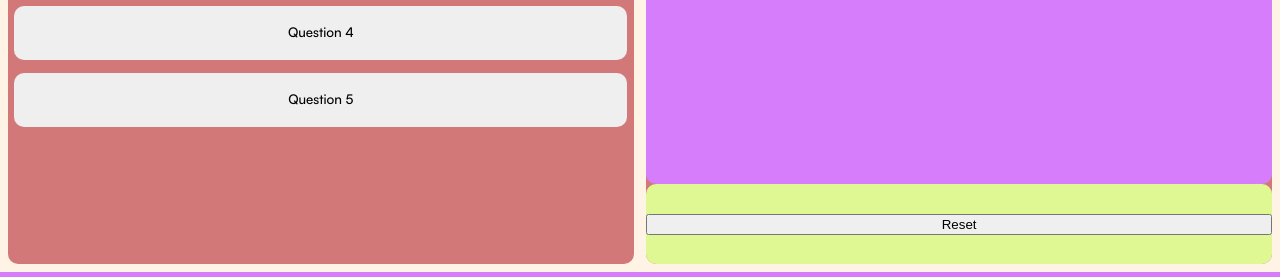
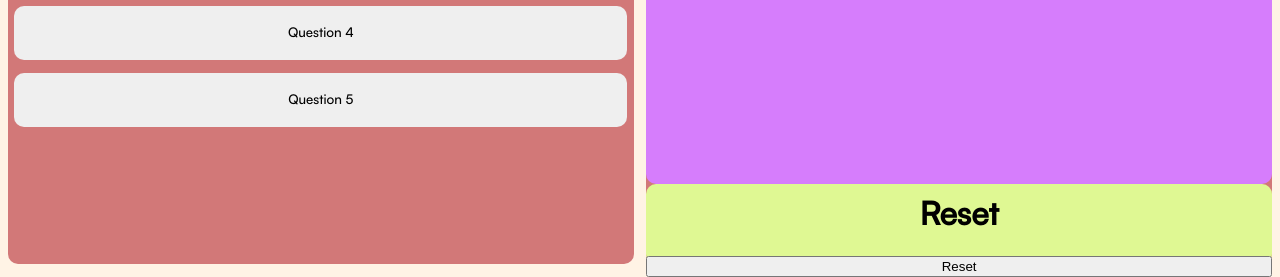
Before and after one commit to rachel-pu/WiNG.it-hackathon, a Flask app: page /results in a window 1280 px wide. Shown: the part 544-821 px from the top of the page. Run offline with Flask 3, Linux system fonts and the light colour scheme.

Commit message:
more styling for result.html; reset button goes to instruction page

```diff
--- a/templates/results.html
+++ b/templates/results.html
@@ -28,6 +28,7 @@
 
         </div>
         <div class="reset-div">
+            <h1>Reset</h1>
             <button id="resetBtn">Reset</button>
         </div>
 
```
